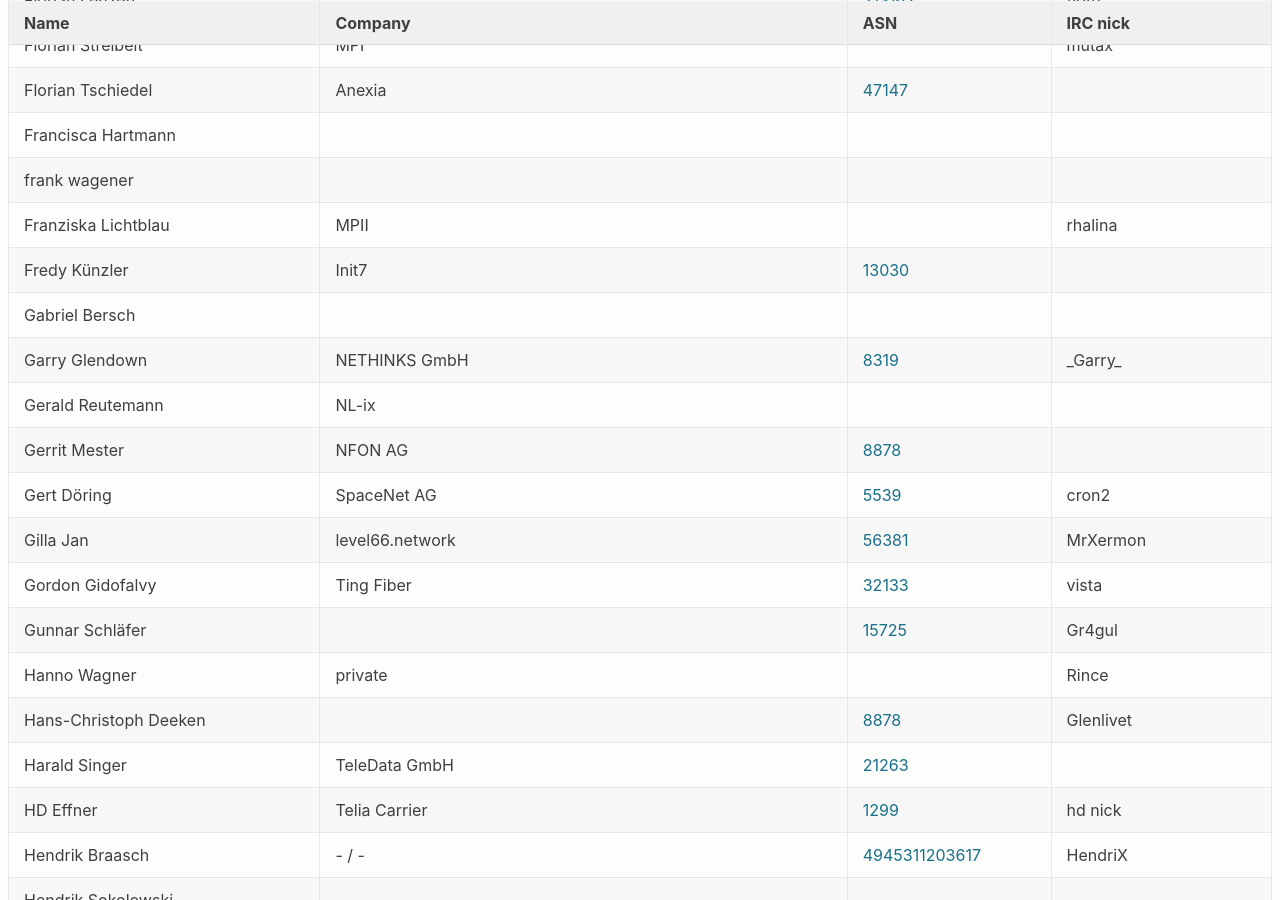
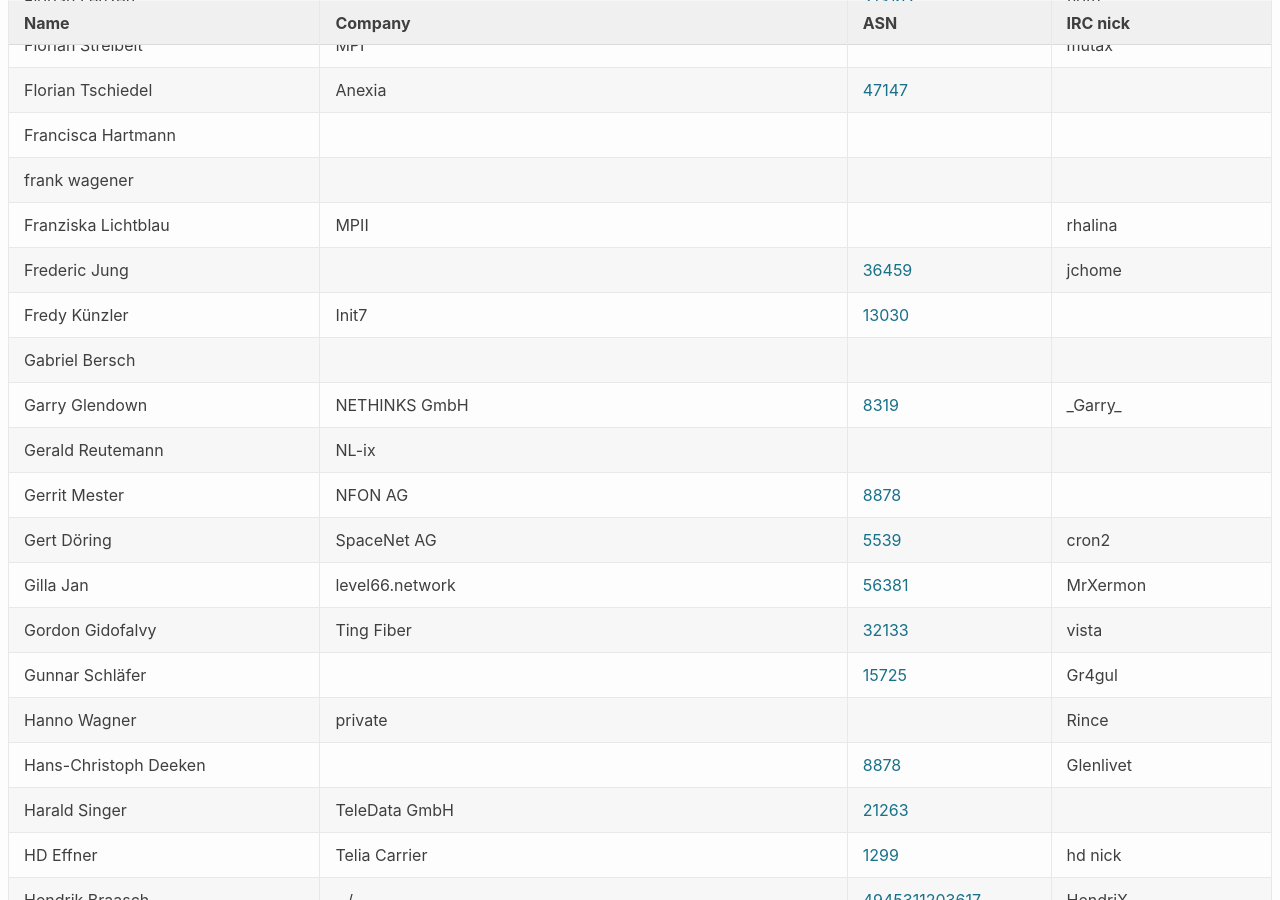
Before and after one commit to denog/pretix-attendeelist, a Jekyll site: the page built from index.markdown, in a window 1280 px wide and 900 px high, scrolled down 4663 px. Built offline with Jekyll 4.4.1, drawn with Linux system fonts in a browser that asks for light colours.

Commit message:
Latest data: Fri Oct 23 13:26:50 UTC 2020

```diff
--- a/_data/attendees.json
+++ b/_data/attendees.json
@@ -606,6 +606,12 @@
     "asn": null
   },
   {
+    "name": "Frederic Jung",
+    "company": null,
+    "irc": "jchome",
+    "asn": "36459"
+  },
+  {
     "name": "Fredy Künzler",
     "company": "Init7",
     "irc": null,
```
